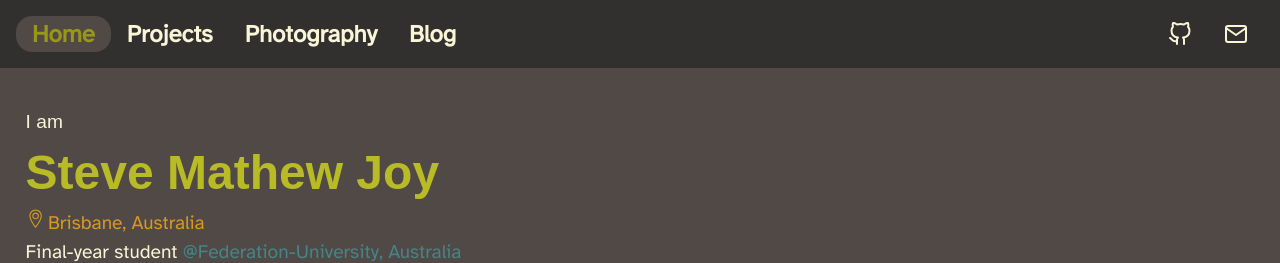
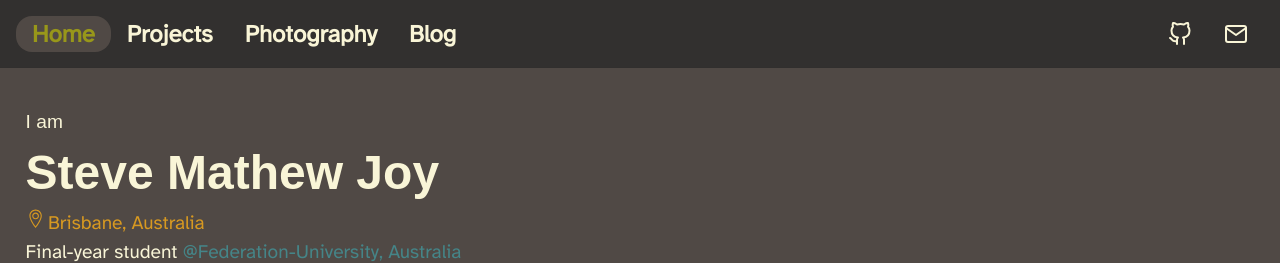
Before and after one commit to RaySlash/rayslash.me, a Next.js app: page / in a window 1280 px wide. Shown: the top 263 px of the page. Built offline with nearby package versions, Linux system fonts and the light colour scheme; a web font is replaced by a local one.

Commit message:
app: update typos

```diff
--- a/src/app/globals.css
+++ b/src/app/globals.css
@@ -10,7 +10,7 @@
   --orange: #d65d0e;
   --red: #cc241d;
   --green: #98971a;
-	--lightgreen: #b8bb26;
+  --lighreen: #b8bb26;
   --yellow: #d79921;
   --blue: #458588;
 }
--- a/src/app/projects/contents.tsx
+++ b/src/app/projects/contents.tsx
@@ -13,8 +13,8 @@ function ProjectContents() {
         <p>
           Nix Packages collection & NixOS. Add kernel package
           &apos;hidtmff2&apos; in nixpkgs. Source:{" "}
-          <Link href="https://github.com/NixOS/nixpkgs/pull/25738">
-            https://github.com/NixOS/nixpkgs/pull/25738
+          <Link href="https://github.com/NixOS/nixpkgs/pull/257386">
+            https://github.com/NixOS/nixpkgs/pull/257386
           </Link>
         </p>
       </div>
```
Lines whose indentation alone changed are shown as unchanged.
